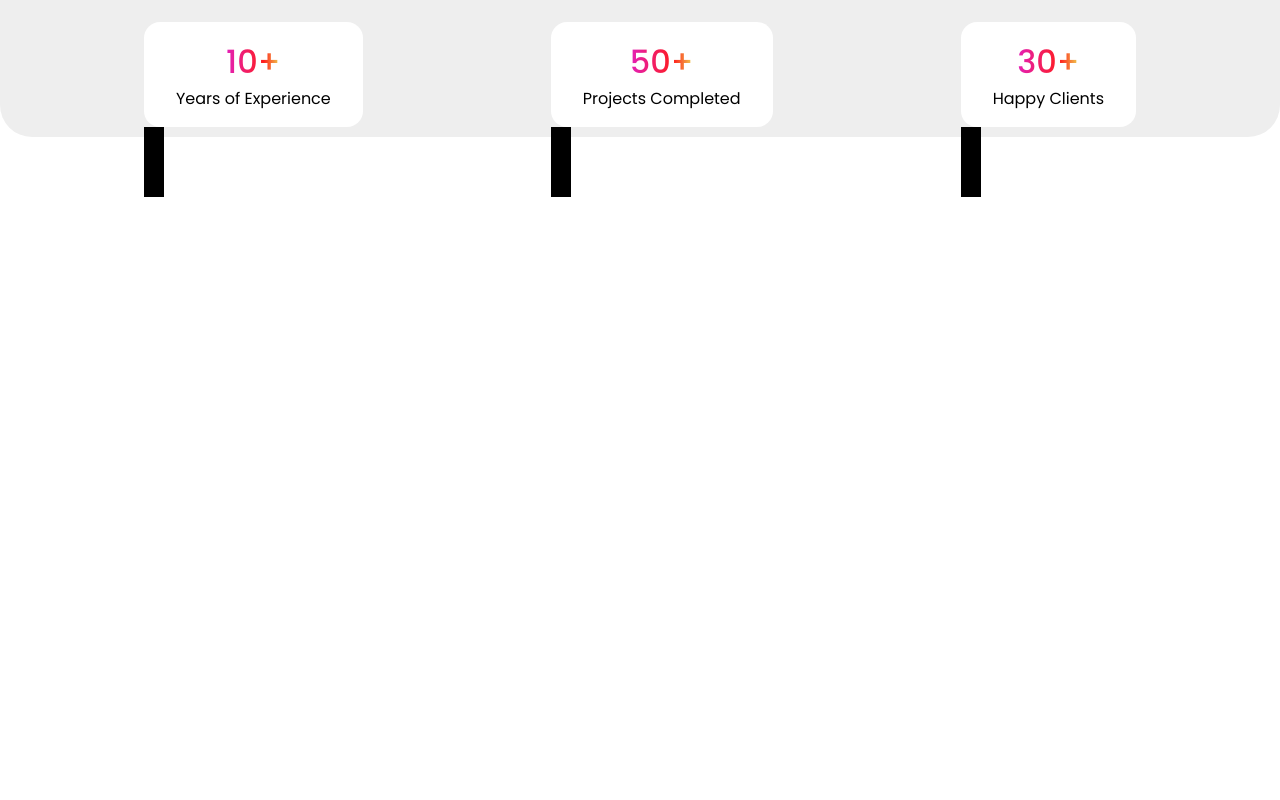
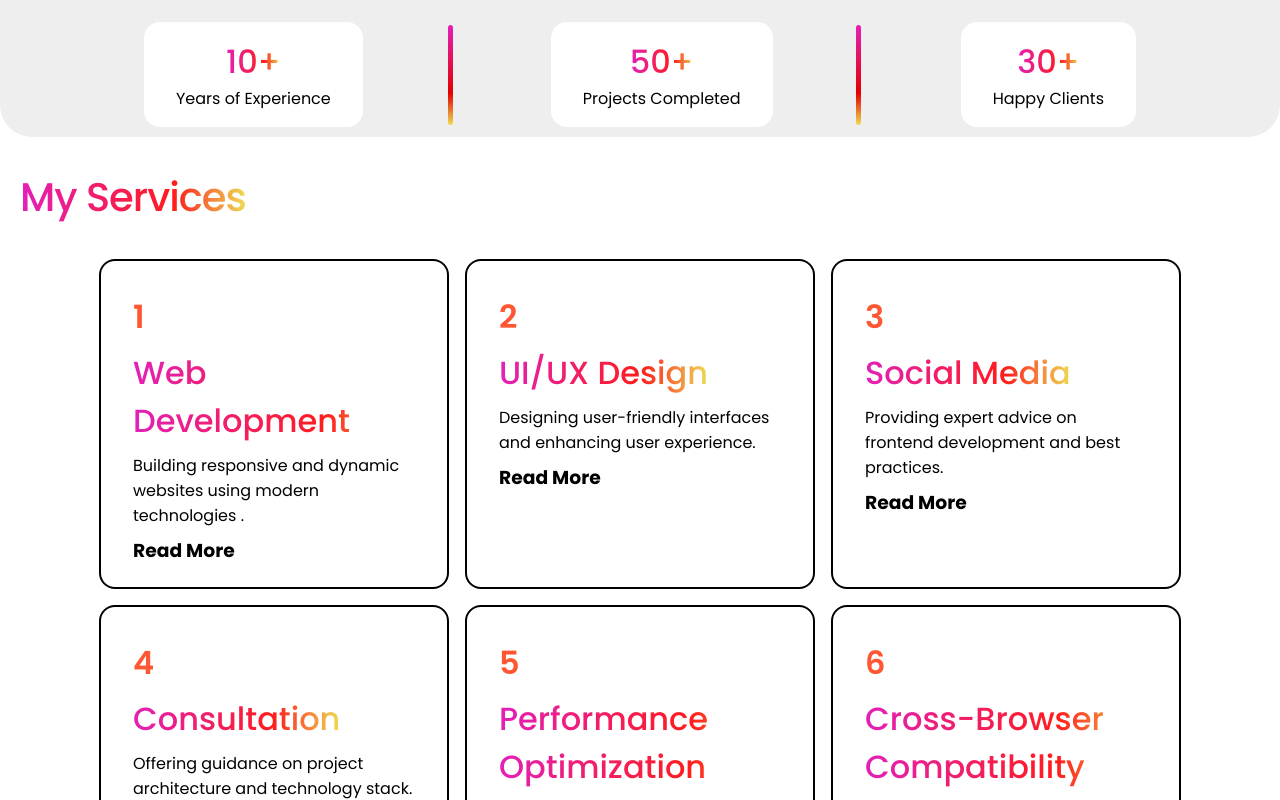
Before and after one commit to MuhammadZohaib28/nsfbatch13portfoliowebsite, a React (Vite) app: page / in a window 1280 px wide. Shown: the part 1300-2100 px from the top of the page. Before the commit the page ends 1497 px from the top, so only its background shows below. Built offline with nearby package versions, Linux system fonts and the light colour scheme.

Commit message:
services and latestwork

```diff
--- a/src/App.jsx
+++ b/src/App.jsx
@@ -2,6 +2,8 @@ import React from 'react'
 import Header from './components/Header/Header'
 import HeroSection from './components/HeroSection/HeroSection'
 import AboutMe from './components/AboutMe/AboutMe'
+import MyServices from './components/MyServices/MyServices'
+import LatestWork from './components/LatestWork/LatestWork'
 
 const App = () => {
   return (
@@ -10,6 +12,8 @@ const App = () => {
       <Header />
       <HeroSection />
       <AboutMe />
+      <MyServices />
+      <LatestWork />
     </>
 
 
--- /dev/null
+++ b/src/common/Card.css
@@ -0,0 +1,33 @@
+.card {
+    border: 2px solid black;
+    display: flex;
+    flex-direction: column;
+    align-items: start;
+    justify-content: start;
+    gap: 0.5rem;
+    padding: 2rem;
+    border-radius: 1rem;
+    width: 350px;
+    height: 330px;
+
+}
+
+
+.card span {
+    font-size: 2rem;
+    font-weight: 600;
+    color: #FF5733;
+}
+
+
+.card:hover {
+    box-shadow: 0 4px 8px 0 rgba(0, 0, 0, 0.2), 0 6px 20px 0 rgba(0, 0, 0, 0.19);
+    transition: 0.3s;
+    background: linear-gradient(90deg,
+            rgba(222, 75, 75, 0.266) 0%,
+            rgba(227, 32, 185, 0.263) 0%,
+            rgba(255, 0, 0, 0.272) 68%,
+            rgba(237, 221, 83, 0.269) 100%);
+
+    border: 2px solid #ff3205;
+}
--- /dev/null
+++ b/src/common/Card.jsx
@@ -0,0 +1,26 @@
+import React from 'react'
+import './Card.css'
+
+const Card = ({isServiceCard, number, headingName, description, url, imageSource }) => {
+    return (
+        <div className='card'>
+            {isServiceCard ? (
+                <>
+                    <span>{number}</span>
+
+                    <h1 className='hero-heading-name'>{headingName}</h1>
+
+                    <p>{description}</p>
+
+                    <h3>Read More</h3>
+                </>
+            ) : (
+                <a href={url}>
+                    <img src={imageSource} alt="" />
+                </a>
+            )}
+        </div>
+    )
+}
+
+export default Card
--- a/src/components/AboutMe/AboutMe.css
+++ b/src/components/AboutMe/AboutMe.css
@@ -137,7 +137,13 @@
 
 .line {
     position: absolute;
-    width: 20px;
-    height: 70px;
+    width: 5px;
+    height: 100px;
     background-color: black;
+    left: 28rem;
+    border-radius: 100px;
 }
+
+.second-line {
+    left: 53.5rem;
+}
--- a/src/components/AboutMe/AboutMe.jsx
+++ b/src/components/AboutMe/AboutMe.jsx
@@ -78,14 +78,21 @@ const AboutMe = () => {
                                     <p>{item.description}</p>
                                 </div>
 
-                                <div className='line'></div>
+
                             </div>
+
+
 
 
 
                         ))
 
+
+
                     }
+
+                    <div className='line gradient-text-color'></div>
+                    <div className='line second-line gradient-text-color'></div>
 
 
 
--- a/src/components/LatestWork/LatestWork.jsx
+++ b/src/components/LatestWork/LatestWork.jsx
@@ -0,0 +1,60 @@
+import React from 'react'
+import './LatestWork.css'
+import Card from '../../common/Card'
+
+const LatestWork = () => {
+
+    let latestWork = [
+        {
+            image: "https://images.unsplash.com/photo-1610376094992-6c3913ce221c?q=80&w=870&auto=format&fit=crop&ixlib=rb-4.1.0&ixid=M3wxMjA3fDB8MHxwaG90by1wYWdlfHx8fGVufDB8fHx8fA%3D%3D",
+            url: "https://unsplash.com/photos/white-board-on-black-metal-fence-8M07EF_QGt0",
+        },
+        {
+            image: "",
+            url: "",
+        },
+        {
+            image: "",
+            url: "",
+        },
+        {
+            image: "",
+            url: "",
+        },
+        {
+            image: "",
+            url: "",
+        },
+        {
+            image: "",
+            url: "",
+        },
+
+    ]
+
+
+    return (
+        <div className='services-section'>
+
+            <h1 className='hero-heading-name about-heading'>Latest Work</h1>
+
+
+
+            <div className='services-card-container'>
+
+                {latestWork.map((item, index) => (
+
+                    <>
+                        <Card isServiceCard={false} imageSource={item.image} url={item.url} />
+
+                    </>
+                ))}
+
+            </div>
+
+
+        </div>
+    )
+}
+
+export default LatestWork
--- a/src/components/MyServices/MyServices.css
+++ b/src/components/MyServices/MyServices.css
@@ -0,0 +1,18 @@
+.services-section{
+    padding: 10px 20px;
+    display: flex;
+    flex-direction: column;
+    justify-content: center;
+    align-items: start;
+    gap: 2rem;
+    margin-top: 20px;
+}
+
+.services-card-container{
+    display: flex;
+    justify-content: center;
+    align-items: center;
+    gap: 1rem;
+    flex-wrap: wrap;
+
+}
--- a/src/components/MyServices/MyServices.jsx
+++ b/src/components/MyServices/MyServices.jsx
@@ -0,0 +1,67 @@
+import React from 'react'
+import './MyServices.css'
+import Card from '../../common/Card'
+
+const MyServices = () => {
+
+    let servicesData = [
+        {
+            Sno: 1,
+            serviceName: "Web Development",
+            serviceDescription: "Building responsive and dynamic websites using modern technologies ."
+        },
+        {
+            Sno: 2,
+            serviceName: "UI/UX Design",
+            serviceDescription: "Designing user-friendly interfaces and enhancing user experience."
+        },
+        {
+            Sno: 3,
+            serviceName: "Social Media",
+            serviceDescription: "Providing expert advice on frontend development and best practices."
+        },
+        {
+            Sno: 4,
+            serviceName: "Consultation",
+            serviceDescription: "Offering guidance on project architecture and technology stack."
+        },
+        {
+            Sno: 5,
+            serviceName: "Performance Optimization",
+            serviceDescription: "Improving website performance and loading times."
+        },
+        {
+            Sno: 6,
+            serviceName: "Cross-Browser Compatibility",
+            serviceDescription: "Ensuring websites function seamlessly across different browsers."
+        }
+    ]
+
+    return (
+        <div className='services-section'>
+
+            <h1 className='hero-heading-name about-heading'>My Services</h1>
+
+
+
+            <div className='services-card-container'>
+
+                {servicesData.map((item, index) => (
+
+                    <>
+                        <Card isServiceCard={true} number={item.Sno} headingName={item.serviceName} description={item.serviceDescription} />
+
+
+                    </>
+                ))}
+
+            </div>
+
+
+        </div>
+
+
+    )
+}
+
+export default MyServices
--- a/src/index.css
+++ b/src/index.css
@@ -1,4 +1,3 @@
-
 @import url('https://fonts.googleapis.com/css2?family=Poppins:ital,wght@0,100;0,200;0,300;0,400;0,500;0,600;0,700;0,800;0,900;1,100;1,200;1,300;1,400;1,500;1,600;1,700;1,800;1,900&display=swap');
 
 
@@ -8,3 +7,14 @@
   box-sizing: border-box;
   font-family: "Poppins", sans-serif;
 }
+
+
+.gradient-text-color {
+  background: linear-gradient(180deg,
+      rgba(222, 75, 75, 1) 0%,
+      rgba(227, 32, 185, 1) 0%,
+      rgba(255, 0, 0, 0.89) 68%,
+      rgba(237, 221, 83, 1) 100%);
+
+  -webkit-text-fill-color: transparent;
+}
```
